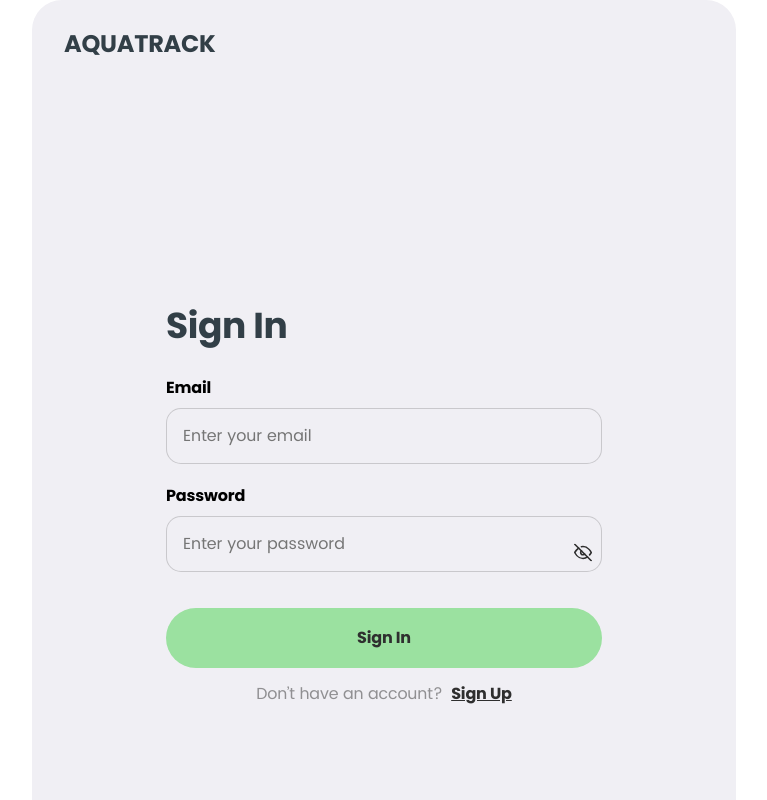
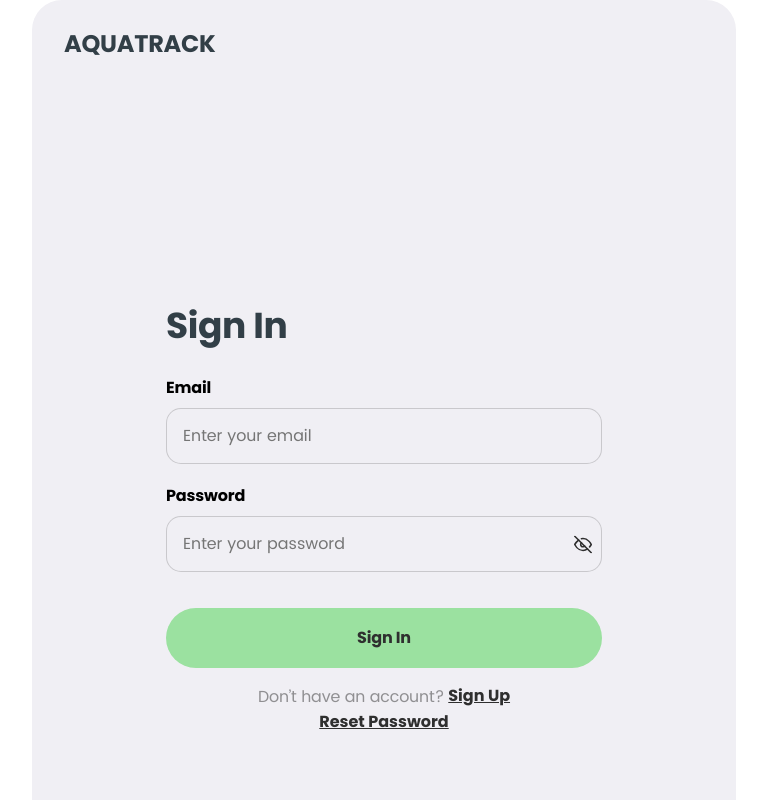
Before and after one commit to Artur-Luniaka/aquacoders, a React (Vite) app: page /signin in a window 1280 px wide. Shown: the top 800 px of the page, without its empty margins (256-1023 px from the left). Built offline with nearby package versions, Linux system fonts and the light colour scheme.

Commit message:
added link for reset pass into two comp/styled

```diff
--- a/src/components/SigninForm/SignInForm.jsx
+++ b/src/components/SigninForm/SignInForm.jsx
@@ -71,7 +71,6 @@ const SignInForm = () => {
           <label htmlFor="password" className={s.label}>
             Password
           </label>
-          <div className={s.password_wrapper}>
           <input
             type={showPassword ? "text" : "password"}
             id="password"
@@ -86,13 +85,10 @@ const SignInForm = () => {
           >
             <svg className={s.icon}>
               <use
-                  href={`${sprite}#${
-                    showPassword ? "icon-eye" : "icon-eye-off"
-                  }`}
+                href={`${sprite}#${showPassword ? "icon-eye" : "icon-eye-off"}`}
               />
             </svg>
           </button>
-          </div>
           {errors.password && (
             <span className={s.error_text}>{errors.password.message}</span>
           )}
@@ -101,12 +97,15 @@ const SignInForm = () => {
           Sign In
         </button>
       </form>
-      <p className={s.signup_text}>
-        Don’t have an account?{" "}
+      <div className={s.signup_box}>
+        <p className={s.signup_text}>Don’t have an account?</p>
         <Link to="/signup" className={s.signup_link}>
           Sign Up
         </Link>
-      </p>
+      </div>
+      <Link to="/reset-password" className={s.signup_link}>
+        Reset Password
+      </Link>
     </div>
   );
 };
--- a/src/components/SigninForm/SignInForm.module.css
+++ b/src/components/SigninForm/SignInForm.module.css
@@ -44,6 +44,7 @@
   text-align: left;
   display: flex;
   flex-direction: column;
+  position: relative;
 }
 
 .input.input_error {
@@ -55,20 +56,10 @@
   color: var(--error-color);
 }
 
-  .password_wrapper {
-    position: relative;
-    display: inline-block;
-    width: max-content;
-  }
-
-  .password_wrapper input {
-    padding-right: 40px;
-  }
-
 .icon_btn {
   position: absolute;
   right: 10px;
-    top: 50%;
+  top: 57%;
   transform: translateY(-50%);
   background: none;
   border: none;
@@ -110,7 +101,6 @@
   letter-spacing: -0.01em;
   color: var(--color-black);
   margin-bottom: 8px;
-
 
   @media (min-width: 768px) {
     gap: 20px;
@@ -165,7 +155,7 @@
   outline: none;
   border: 1px solid rgba(47, 47, 47, 0.2);
   border-radius: 15px;
-  padding: 16px 16px 16px;
+  padding: 16px 30px 16px 16px;
   width: 311px;
   height: 50px;
   background-color: #f0eff4;
@@ -178,6 +168,13 @@
     line-height: 150%;
     margin-bottom: 20px;
   }
+}
+
+.signup_box {
+  display: flex;
+  align-items: center;
+  justify-content: center;
+  gap: 4px;
 }
 
 .signup_text {
@@ -199,7 +196,7 @@
   color: var(--color-black);
   text-decoration: underline;
   font-weight: 600;
-    margin-left: 4px;
+  margin-bottom: 2px;
 }
 
 .signup_link:hover {
--- a/src/components/UserBarPopover/UserBarPopover.jsx
+++ b/src/components/UserBarPopover/UserBarPopover.jsx
@@ -3,6 +3,7 @@ import s from "./UserBarPopover.module.css";
 import sprite from "../../assets/sprite.svg";
 import clsx from "clsx";
 import LogOutModal from "../LogOutModal/LogOutModal";
+import { Link } from "react-router-dom";
 
 const UserBarPopover = ({ dropStatus }) => {
   const [showLogOutModal, setShowLogOutModal] = useState(false);
@@ -24,6 +25,14 @@ const UserBarPopover = ({ dropStatus }) => {
           </svg>
           <span>Setting</span>
         </button>
+        <button className={s.drop_button} type="button">
+          <svg className={s.drop_icon}>
+            <use href={sprite + "#icon-reload-alt"} />
+          </svg>
+          <span className={s.drop_span}>
+            <Link to="/reset-password">Set Password</Link>
+          </span>
+        </button>
         <button
           className={`${s.drop_button} ${s.drop_button_opacity}`}
           type="button"
--- a/src/components/UserBarPopover/UserBarPopover.module.css
+++ b/src/components/UserBarPopover/UserBarPopover.module.css
@@ -1,12 +1,12 @@
 .drop_menu {
   position: absolute;
-  bottom: -76px;
-  right: 167px;
+  bottom: -102px;
+  right: 121px;
   z-index: 900;
   display: flex;
   flex-direction: column;
   padding: 14px 40px 14px 20px;
-  width: 137px;
+  width: 180px;
   gap: 8px;
   background-color: var(--color-white);
   border-radius: 15px;
@@ -17,10 +17,10 @@
   transition: opacity 250ms cubic-bezier(0.215, 0.61, 0.355, 1),
     visibility 250ms cubic-bezier(0.215, 0.61, 0.355, 1);
   @media screen and (min-width: 768px) {
-    bottom: -90px;
+    bottom: -116px;
     right: 0;
     padding: 14px 57px 14px 20px;
-    width: 157px;
+    width: 204px;
   }
 }
 
@@ -61,3 +61,7 @@
   fill: none;
   stroke: var(--color-darkblue);
 }
+
+.drop_span {
+  max-width: 60px;
+}
```
Also changed, not shown: src/assets/sprite.svg. Lines whose indentation alone changed are shown as unchanged.
